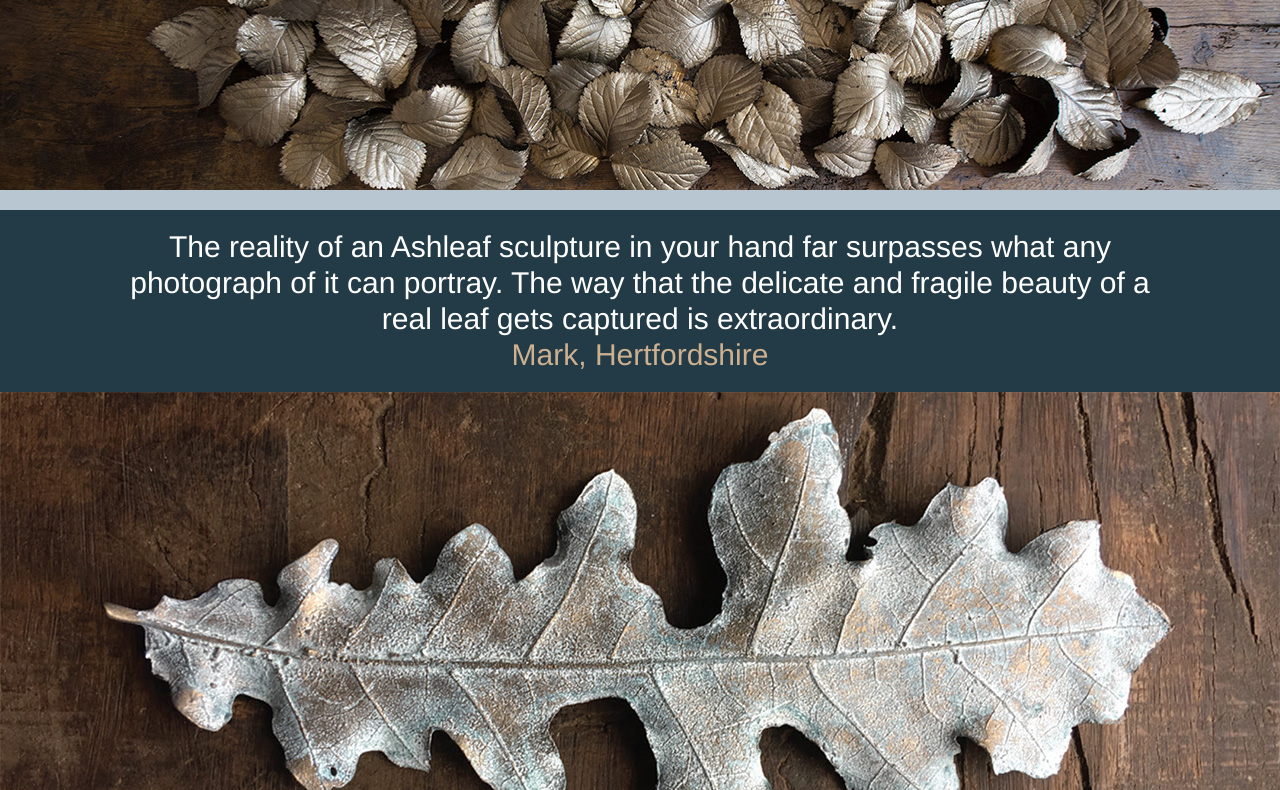
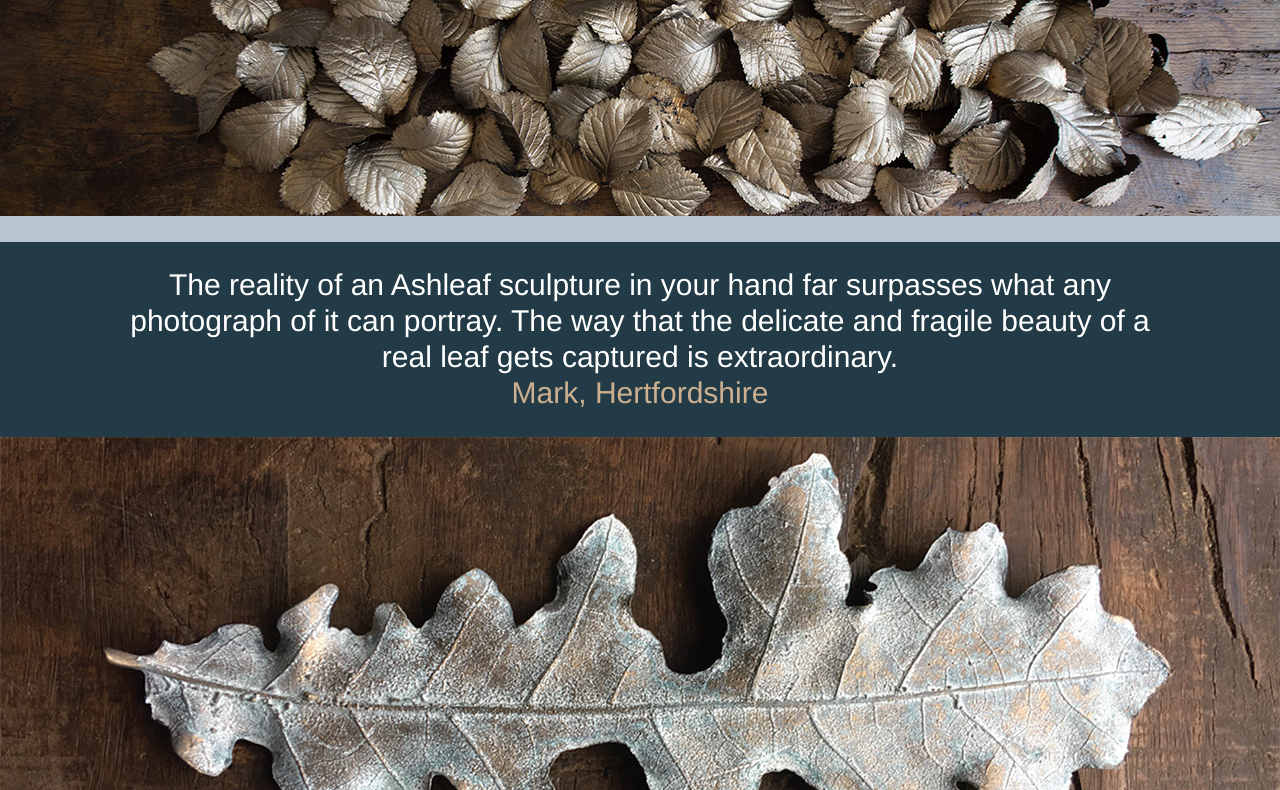
Before and after one commit to sharpdigital/ashleaf-test, a plain HTML site: page docs/index.html in a window 1280 px wide. Shown: the part 495-1285 px from the top of the page. Drawn offline with nearby package versions, Linux system fonts and the light colour scheme.

Commit message:
adding extra spaces

```diff
--- a/docs/css/style.css
+++ b/docs/css/style.css
@@ -52,7 +52,7 @@ img {
 }
 
 .row {
-    padding: 1.5vw 0;
+    padding: 2vw 0;
     color: #4d4d4d;
     line-height: 1.2em;
 }
```
